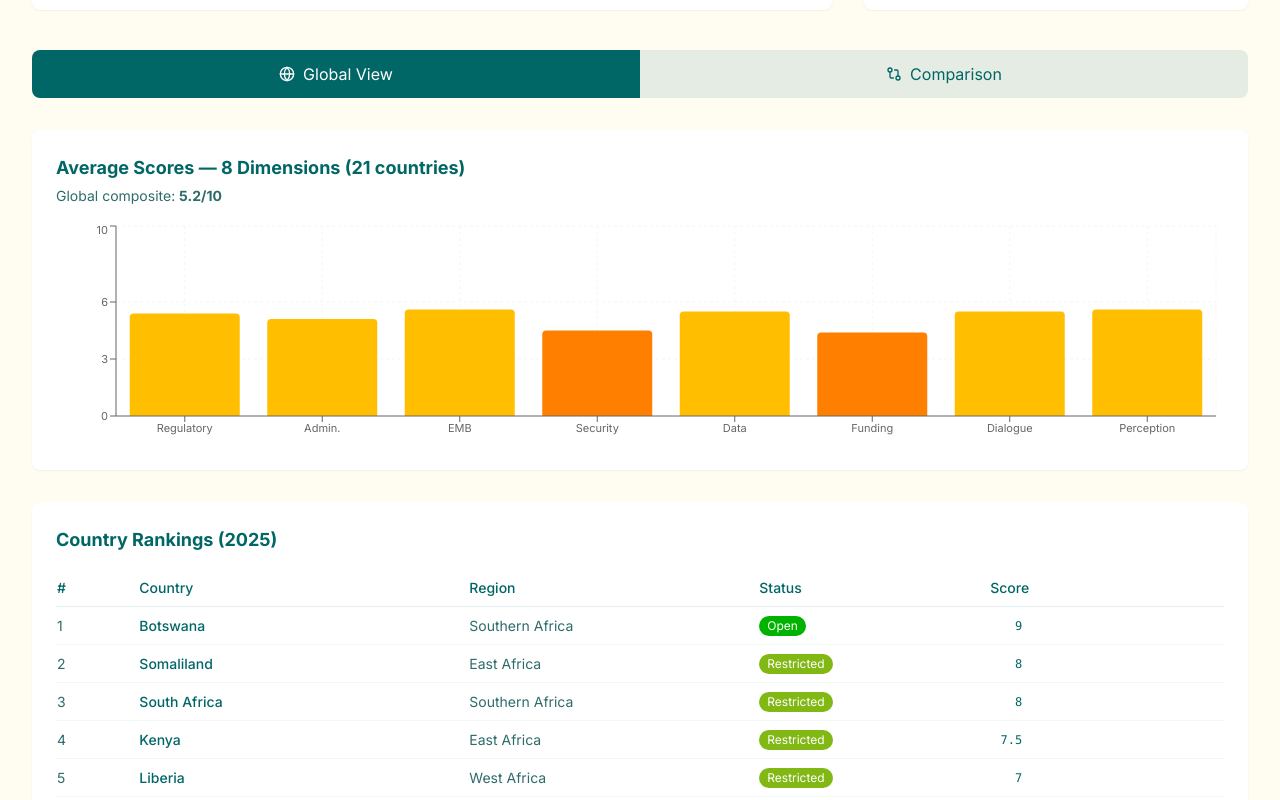
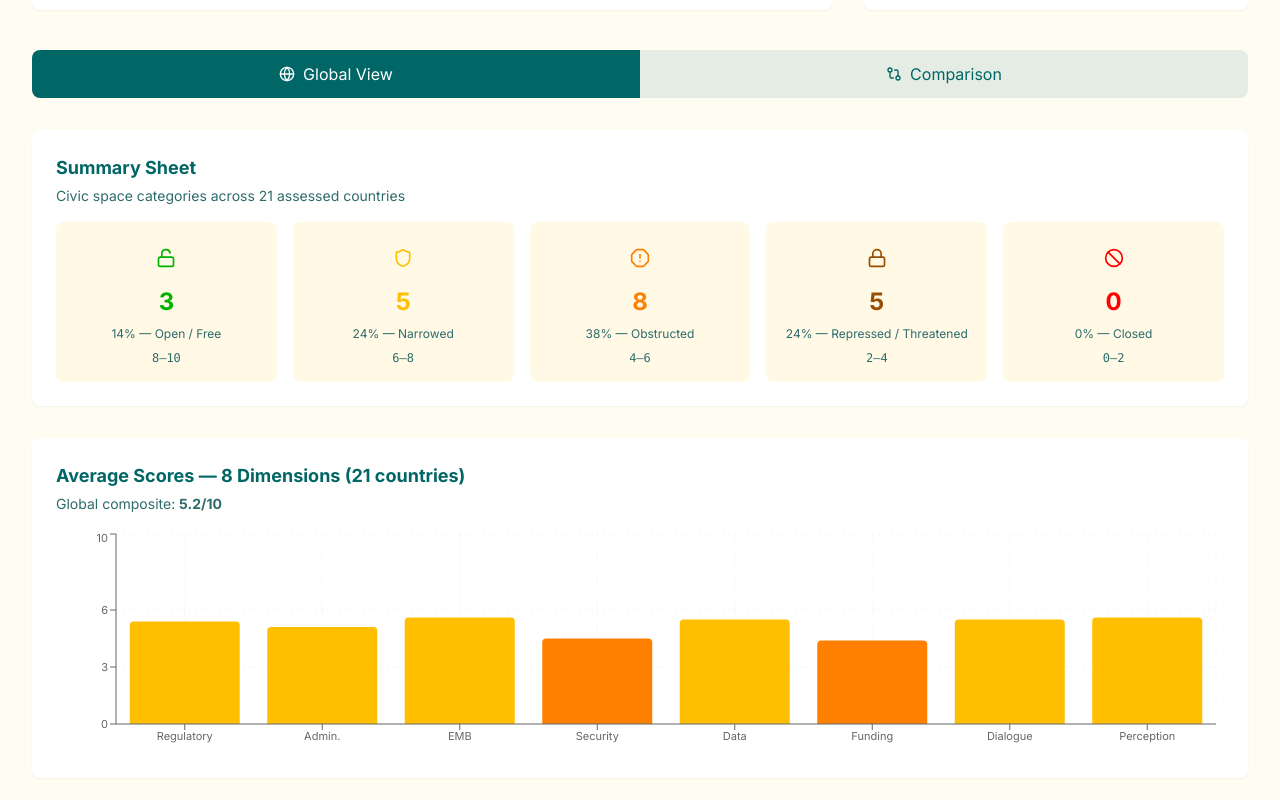
Before and after one commit to AfricTivistes/AfEONet, a Next.js app: page /dashboard in a window 1280 px wide. Shown: the part 1540-2340 px from the top of the page. Built offline with nearby package versions, Linux system fonts and the light colour scheme.

Commit message:
feat(dashboard): T-012 Summary Sheet — 5 category cards with count + pct

```diff
--- a/app/dashboard/dashboard-content.tsx
+++ b/app/dashboard/dashboard-content.tsx
@@ -11,7 +11,7 @@ import { StatusLegend } from "@/components/status-legend"
 import { AfricaMap } from "@/components/africa-map"
 import { CountrySelector } from "@/components/country-selector"
 import { Alert, AlertDescription, AlertTitle } from "@/components/ui/alert"
-import { AlertTriangle, Globe, GitCompare, X } from "lucide-react"
+import { AlertTriangle, Globe, GitCompare, X, Shield, Unlock, AlertOctagon, Lock, Ban } from "lucide-react"
 import { Button } from "@/components/ui/button"
 import { Badge } from "@/components/ui/badge"
 import {
@@ -123,6 +123,77 @@ function CountryDimensionPanel({ country }: { country: Country }) {
   )
 }
 
+function SummarySheet() {
+  const assessed = useMemo(() => assessedCountries(), [])
+  const total = assessed.length
+
+  const categories = useMemo(() => {
+    const cats = {
+      open: { label: "Open / Free", range: "8–10", min: 8, icon: Unlock, color: "hsl(120 100% 35%)" },
+      narrowed: { label: "Narrowed", range: "6–8", min: 6, icon: Shield, color: "hsl(45 100% 50%)" },
+      obstructed: { label: "Obstructed", range: "4–6", min: 4, icon: AlertOctagon, color: "hsl(30 100% 50%)" },
+      repressed: { label: "Repressed / Threatened", range: "2–4", min: 2, icon: Lock, color: "hsl(30 100% 30%)" },
+      closed: { label: "Closed", range: "0–2", min: 0, icon: Ban, color: "hsl(0 100% 50%)" },
+    }
+
+    const counts = {
+      open: 0, narrowed: 0, obstructed: 0, repressed: 0, closed: 0,
+    }
+
+    for (const c of assessed) {
+      const score = c.composite ?? 0
+      if (score >= 8) counts.open++
+      else if (score >= 6) counts.narrowed++
+      else if (score >= 4) counts.obstructed++
+      else if (score >= 2) counts.repressed++
+      else counts.closed++
+    }
+
+    return Object.entries(cats).map(([key, config]) => ({
+      key,
+      ...config,
+      count: counts[key as keyof typeof counts],
+      pct: total > 0 ? Math.round((counts[key as keyof typeof counts] / total) * 100) : 0,
+    }))
+  }, [assessed, total])
+
+  return (
+    <div className="bg-white dark:bg-slate-800 rounded-lg p-6 shadow-sm">
+      <h2 className="text-lg font-bold text-primary mb-1">Summary Sheet</h2>
+      <p className="text-sm text-muted-foreground mb-4">Civic space categories across {total} assessed countries</p>
+      <div className="grid grid-cols-2 md:grid-cols-5 gap-4">
+        {categories.map((cat) => {
+          const Icon = cat.icon
+          return (
+            <div
+              key={cat.key}
+              className="bg-secondary/10 rounded-lg p-4 text-center space-y-2"
+            >
+              <div className="flex justify-center">
+                <div
+                  className="w-10 h-10 rounded-full flex items-center justify-center"
+                  style={{ backgroundColor: `${cat.color}30` }}
+                >
+                  <Icon className="h-5 w-5" style={{ color: cat.color }} />
+                </div>
+              </div>
+              <div className="text-2xl font-bold" style={{ color: cat.color }}>
+                {cat.count}
+              </div>
+              <div className="text-xs text-muted-foreground">
+                {cat.pct}% — {cat.label}
+              </div>
+              <div className="text-xs font-mono text-muted-foreground">
+                {cat.range}
+              </div>
+            </div>
+          )
+        })}
+      </div>
+    </div>
+  )
+}
+
 function GlobalView({ onSelect }: { onSelect: (iso2: string) => void }) {
   const assessed = useMemo(() => assessedCountries().sort((a, b) => (b.composite ?? 0) - (a.composite ?? 0)), [])
 
@@ -133,6 +204,8 @@ function GlobalView({ onSelect }: { onSelect: (iso2: string) => void }) {
 
   return (
     <div className="space-y-8">
+      <SummarySheet />
+
       <div className="bg-white dark:bg-slate-800 rounded-lg p-6 shadow-sm">
         <h2 className="text-lg font-bold text-primary mb-1">Average Scores — 8 Dimensions (21 countries)</h2>
         <p className="text-sm text-muted-foreground mb-4">Global composite: <strong>5.2/10</strong></p>
```
